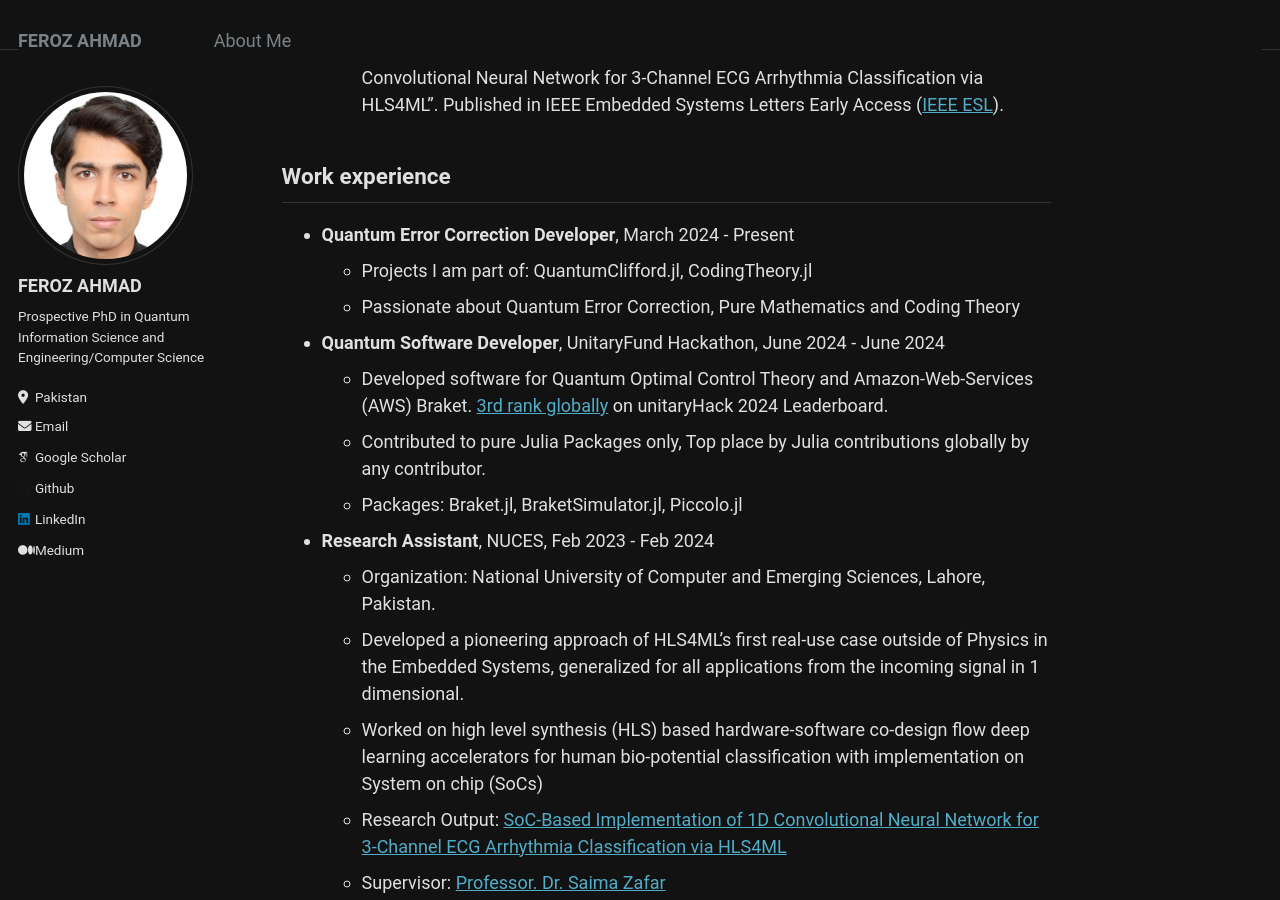
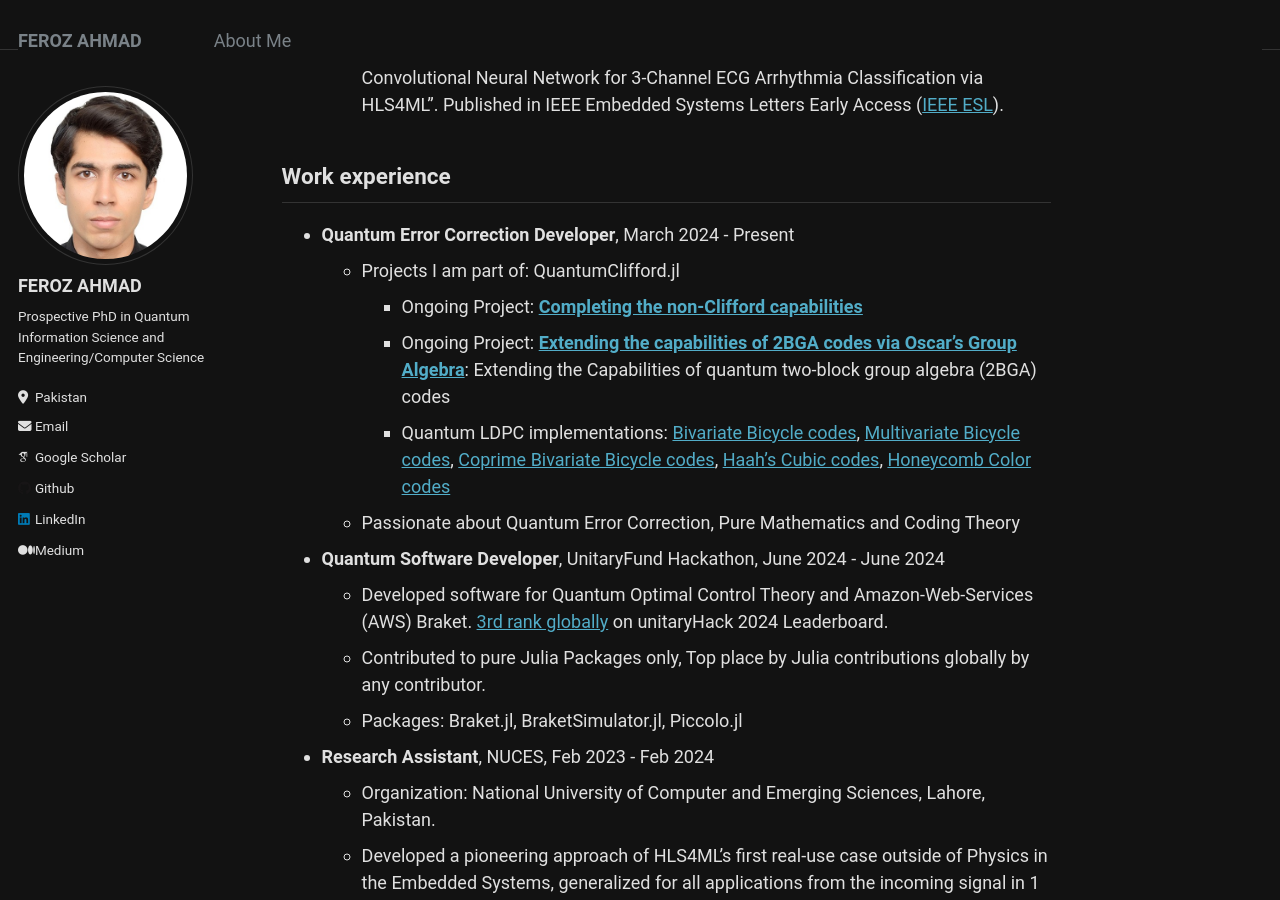
Before and after one commit to Fe-r-oz/Fe-r-oz.github.io, a Jekyll site: the page built from _pages/about.md, in a window 1280 px wide and 900 px high, scrolled down 418 px. Built offline with Jekyll 4.4.1, drawn with Linux system fonts in a browser that asks for light colours; some web fonts are replaced; a script that is not in the unit is left out.

Commit message:
Update about.md

```diff
--- a/_pages/about.md
+++ b/_pages/about.md
@@ -17,7 +17,10 @@ redirect_from:
 
 ## Work experience
 * **Quantum Error Correction Developer**, March 2024 - Present
-  * Projects I am part of: QuantumClifford.jl, CodingTheory.jl
+  * Projects I am part of: QuantumClifford.jl
+    - Ongoing Project: **[Completing the non-Clifford capabilities](https://github.com/QuantumSavory/QuantumClifford.jl/issues/309)**
+    - Ongoing Project: **[Extending the capabilities of 2BGA codes via Oscar's Group Algebra](https://github.com/QuantumSavory/QuantumClifford.jl/issues/396)**: Extending the Capabilities of quantum two-block group algebra (2BGA) codes
+    - Quantum LDPC implementations: [Bivariate Bicycle codes](https://github.com/QuantumSavory/QuantumClifford.jl/pull/399), [Multivariate Bicycle codes](https://github.com/QuantumSavory/QuantumClifford.jl/pull/381), [Coprime Bivariate Bicycle codes](https://github.com/QuantumSavory/QuantumClifford.jl/pull/378), [Haah's Cubic codes](https://github.com/QuantumSavory/QuantumClifford.jl/pull/388), [Honeycomb Color codes](https://github.com/QuantumSavory/QuantumClifford.jl/pull/436)
   * Passionate about Quantum Error Correction, Pure Mathematics and Coding Theory
 
 * **Quantum Software Developer**, UnitaryFund Hackathon, June 2024 - June 2024
```
